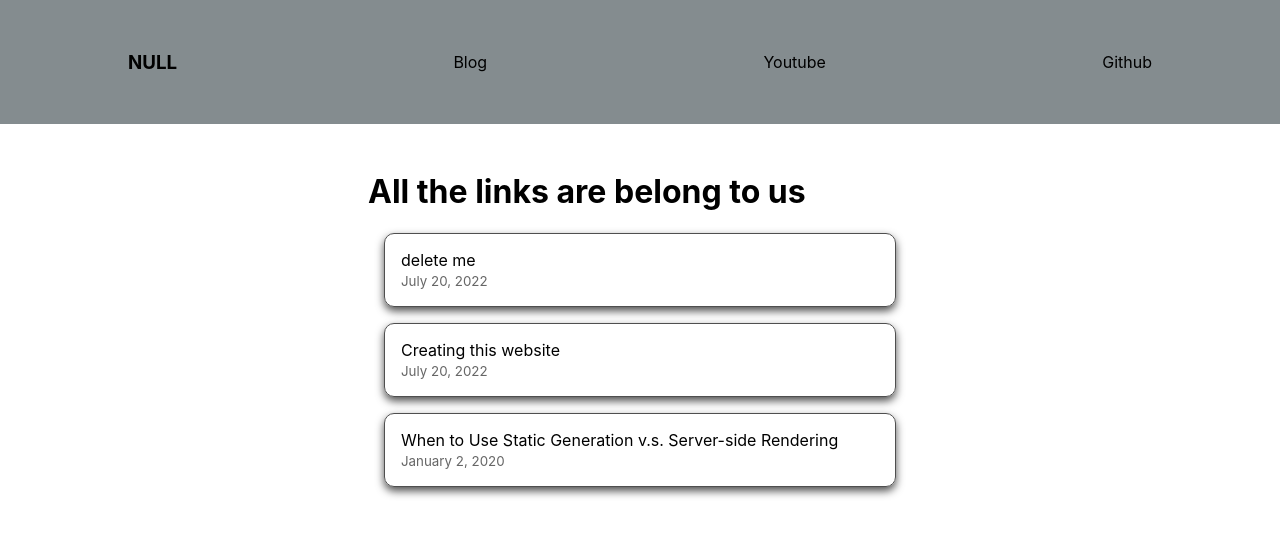
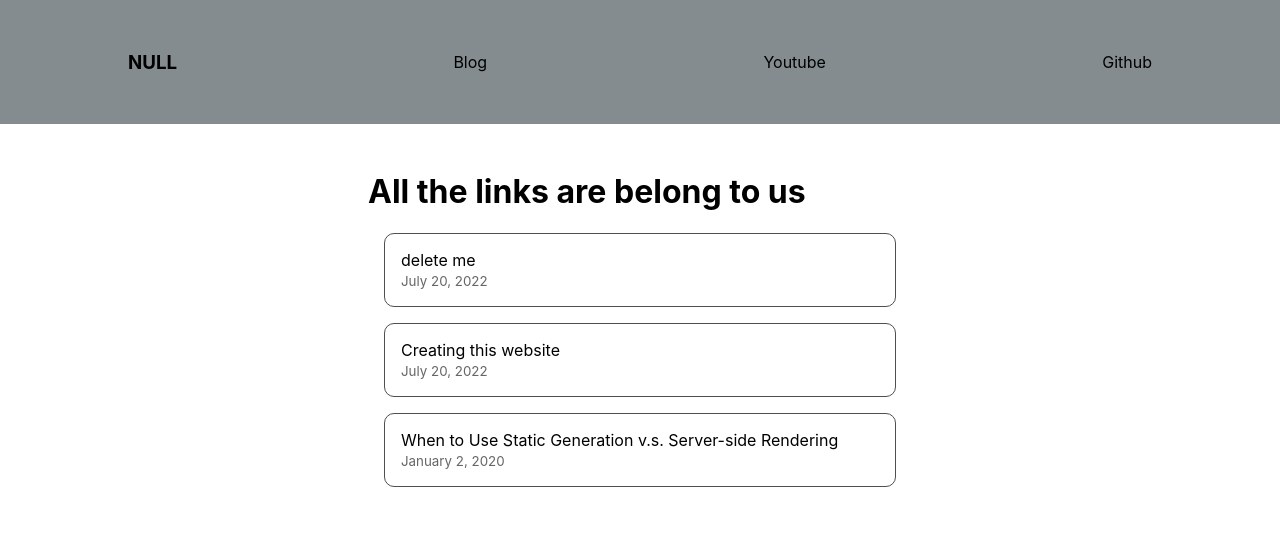
Before and after one commit to null-channel/null-web, a Next.js app: page /blog in a window 1280 px wide. Shown: the top 536 px of the page. Built offline with nearby package versions, Linux system fonts and the light colour scheme.

Commit message:
removed drop shadow

```diff
--- a/styles/Home.module.css
+++ b/styles/Home.module.css
@@ -83,7 +83,6 @@
   border-radius: 10px;
   transition: color 0.15s ease, border-color 0.15s ease;
   max-width: 300px;
-  box-shadow: 0 4px 8px 0 #4f4f4f;
   transition: 0.3s;
 }
 
@@ -120,7 +119,7 @@
 @media (prefers-color-scheme: dark) {
   .card,
   .footer {
-    border-color: #222;
+    border-color: rgb(182, 182, 182);
   }
   .code {
     background: #111;
--- a/styles/cards.module.css
+++ b/styles/cards.module.css
@@ -8,7 +8,6 @@
   border-radius: 10px;
   transition: color 0.15s ease, border-color 0.15s ease;
   max-width: 3000px;
-  box-shadow: 0 4px 8px 0 #4f4f4f;
   transition: 0.3s;
 }
 
```
